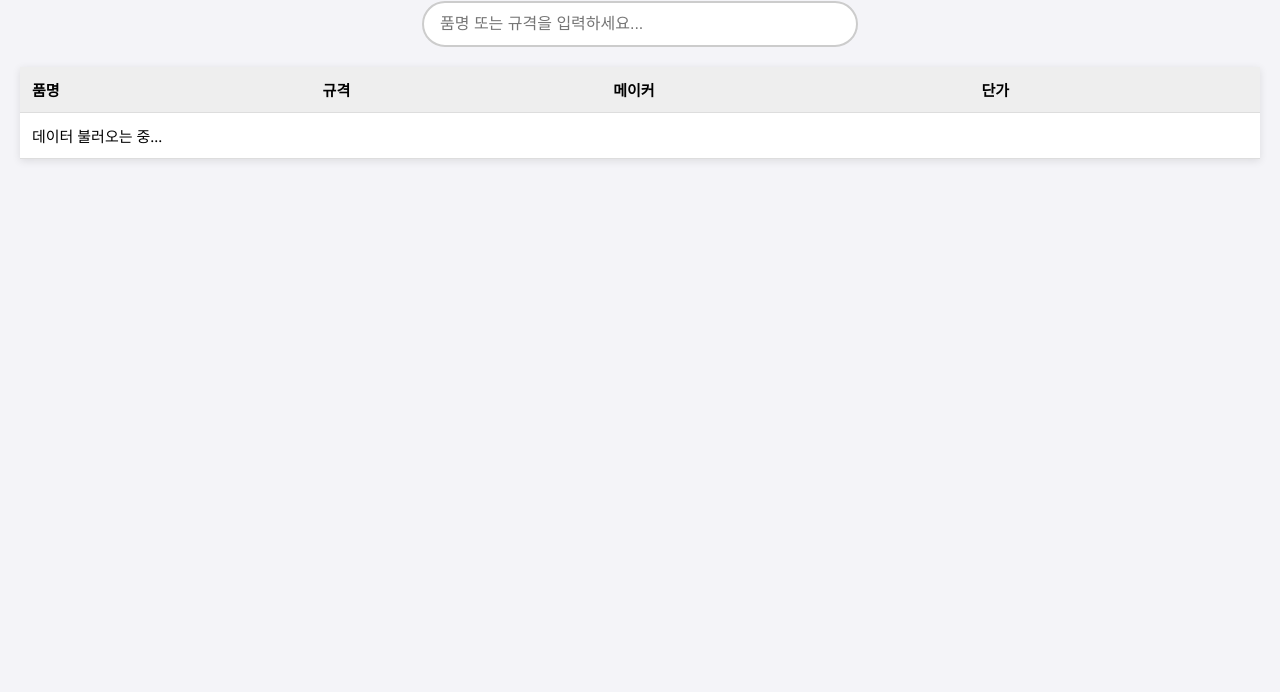
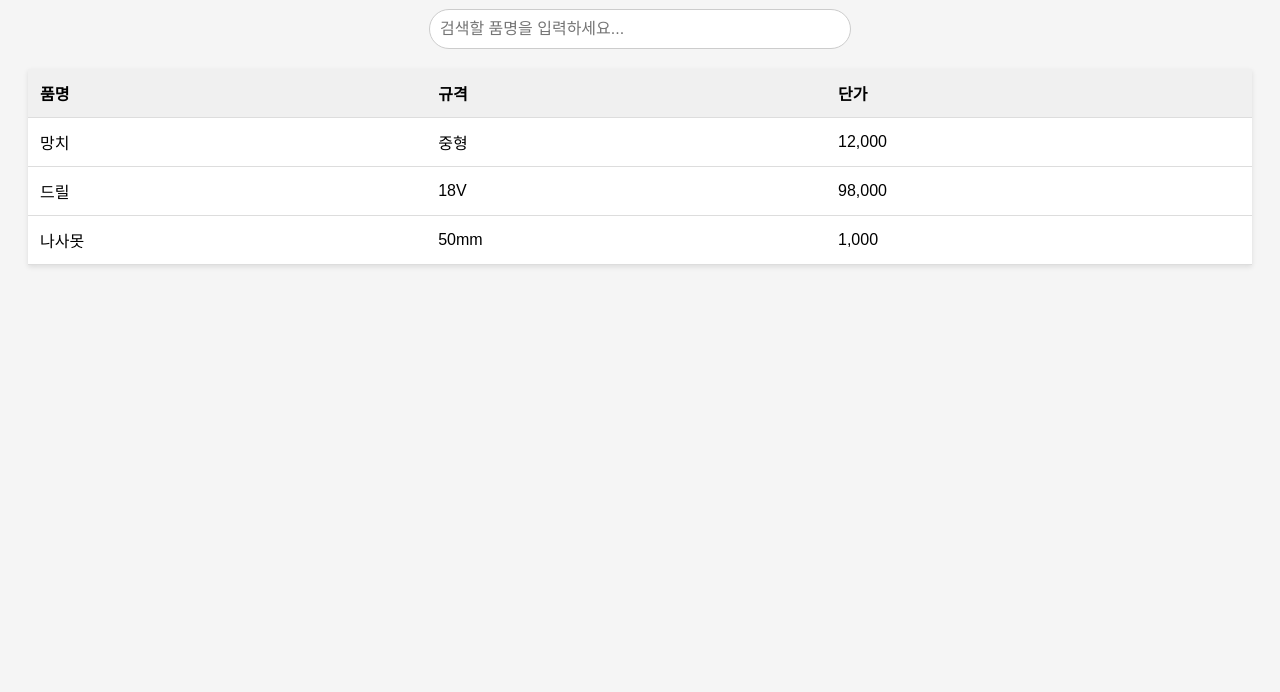
Before and after one commit to woong010/jeongwoong-tools, a plain HTML site: page index.html in a window 1280 px wide. Shown: the part 108-800 px from the top of the page. Drawn offline with Linux system fonts and the light colour scheme; no server answers.

Commit message:
Update index.html

```diff
--- a/index.html
+++ b/index.html
@@ -1,138 +1,83 @@
 <!DOCTYPE html>
 <html lang="ko">
 <head>
-  <meta charset="UTF-8" />
-  <meta name="viewport" content="width=device-width, initial-scale=1" />
+  <meta charset="UTF-8">
+  <meta name="viewport" content="width=device-width, initial-scale=1.0">
   <title>제품 검색기</title>
   <style>
     body {
-      font-family: 'Segoe UI', sans-serif;
-      background: #f4f4f8;
+      font-family: Arial, sans-serif;
       padding: 20px;
-      margin: 0;
+      background: #f5f5f5;
     }
-
     h1 {
       text-align: center;
-      color: #333;
     }
-
-    .search-container {
-      display: flex;
-      justify-content: center;
-      margin-bottom: 20px;
+    input[type="text"] {
+      display: block;
+      margin: 0 auto 20px auto;
+      padding: 10px;
+      width: 90%;
+      max-width: 400px;
+      border-radius: 20px;
+      border: 1px solid #ccc;
+      font-size: 16px;
     }
-
-    .search-container input {
-      width: 100%;
-      max-width: 400px;
-      padding: 12px 16px;
-      border: 2px solid #ccc;
-      border-radius: 25px;
-      font-size: 16px;
-      transition: 0.3s;
-    }
-
-    .search-container input:focus {
-      border-color: #4CAF50;
-      outline: none;
-      box-shadow: 0 0 5px rgba(76, 175, 80, 0.5);
-    }
-
     table {
       width: 100%;
       border-collapse: collapse;
-      background: white;
-      margin-top: 10px;
-      box-shadow: 0px 2px 8px rgba(0,0,0,0.1);
+      background: #fff;
+      box-shadow: 0 2px 5px rgba(0,0,0,0.1);
     }
-
     th, td {
       padding: 12px;
       border-bottom: 1px solid #ddd;
       text-align: left;
-      font-size: 15px;
     }
-
     th {
-      background: #eee;
-    }
-
-    @media screen and (max-width: 600px) {
-      table {
-        font-size: 14px;
-      }
-      .search-container input {
-        font-size: 14px;
-      }
+      background-color: #f0f0f0;
     }
   </style>
 </head>
 <body>
-
-  <h1>📦 제품 검색기</h1>
-
-  <div class="search-container">
-    <input type="text" id="searchInput" onkeyup="searchTable()" placeholder="품명 또는 규격을 입력하세요...">
-  </div>
-
+  <h1>📦 제품 검색</h1>
+  <input type="text" id="searchInput" onkeyup="searchTable()" placeholder="검색할 품명을 입력하세요...">
   <table id="productTable">
     <thead>
       <tr>
         <th>품명</th>
         <th>규격</th>
-        <th>메이커</th>
         <th>단가</th>
       </tr>
     </thead>
-    <tbody id="tableBody">
-      <tr><td colspan="4">데이터 불러오는 중...</td></tr>
+    <tbody>
+      <tr>
+        <td>망치</td>
+        <td>중형</td>
+        <td>12,000</td>
+      </tr>
+      <tr>
+        <td>드릴</td>
+        <td>18V</td>
+        <td>98,000</td>
+      </tr>
+      <tr>
+        <td>나사못</td>
+        <td>50mm</td>
+        <td>1,000</td>
+      </tr>
     </tbody>
   </table>
 
   <script>
-    const SHEET_CSV_URL = "https://docs.google.com/spreadsheets/d/e/2PACX-1vSEvkiHLoR3h1gtbLiQWmqZYhk3j_uDWs1D8i7RFfhvIX-1-7L_6f6Cv18r0ME6EX7FIhqNPpqFJym7/pub?output=csv";
-
-    fetch(SHEET_CSV_URL)
-      .then(response => response.text())
-      .then(data => {
-        const rows = data.split("\n");
-        const tableBody = document.getElementById("tableBody");
-        tableBody.innerHTML = "";
-
-        rows.slice(1).forEach(row => { // 첫줄은 헤더니까 제외
-          const cols = row.split(",");
-          if (cols.length >= 4) {
-            const tr = document.createElement("tr");
-            tr.innerHTML = `
-              <td>${cols[0]}</td>
-              <td>${cols[1]}</td>
-              <td>${cols[2]}</td>
-              <td>${Number(cols[3]).toLocaleString()}</td>
-            `;
-            tableBody.appendChild(tr);
-          }
-        });
-      });
-
     function searchTable() {
       const input = document.getElementById("searchInput").value.toLowerCase();
-      const trs = document.getElementById("productTable").getElementsByTagName("tr");
-
-      for (let i = 1; i < trs.length; i++) {
-        const tdName = trs[i].getElementsByTagName("td")[0];
-        const tdSpec = trs[i].getElementsByTagName("td")[1];
-        const nameText = tdName ? tdName.textContent.toLowerCase() : "";
-        const specText = tdSpec ? tdSpec.textContent.toLowerCase() : "";
-
-        if (nameText.includes(input) || specText.includes(input)) {
-          trs[i].style.display = "";
-        } else {
-          trs[i].style.display = "none";
-        }
-      }
+      const trs = document.querySelectorAll("#productTable tbody tr");
+      trs.forEach(tr => {
+        const text = tr.textContent.toLowerCase();
+        tr.style.display = text.includes(input) ? "" : "none";
+      });
     }
   </script>
-
 </body>
 </html>
```
